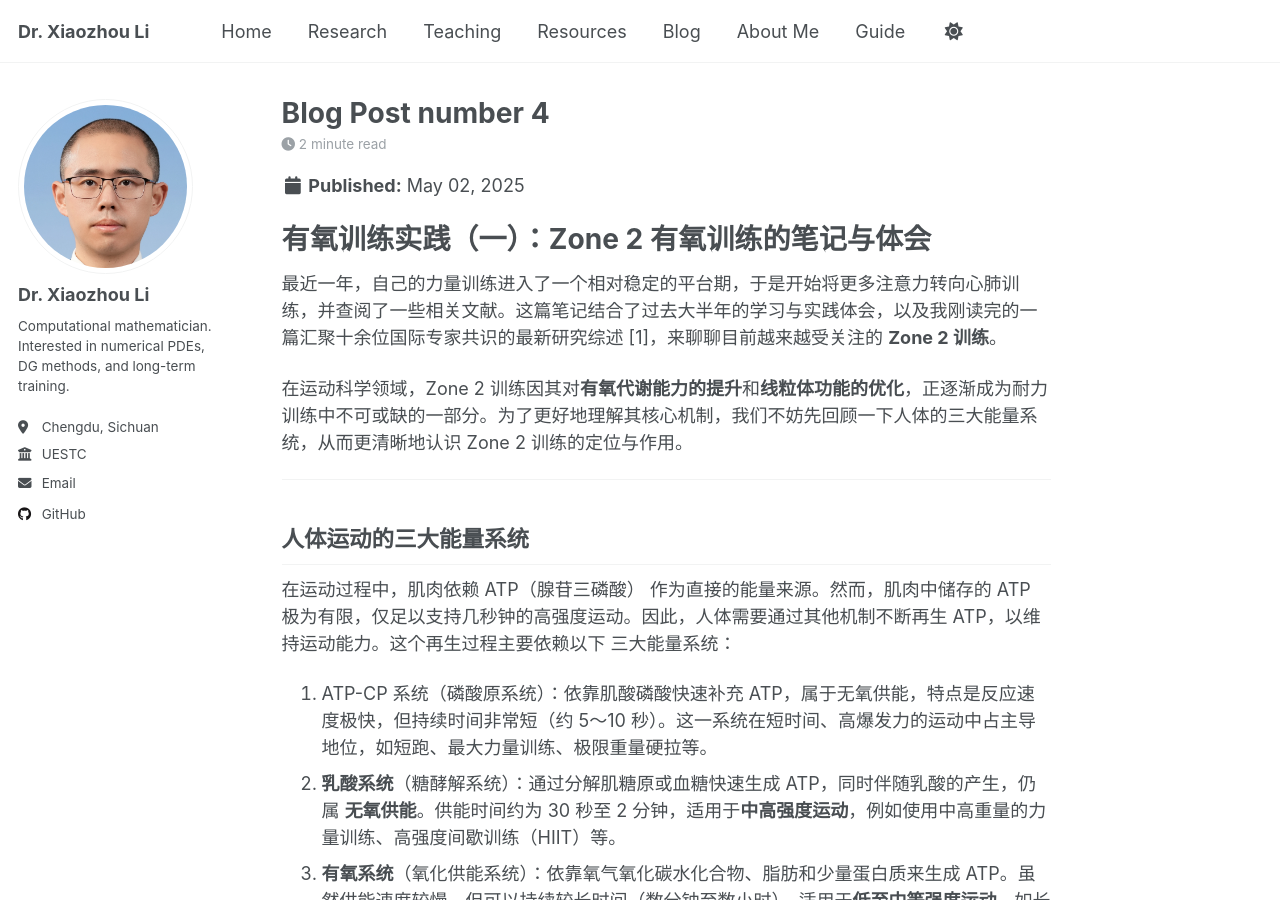
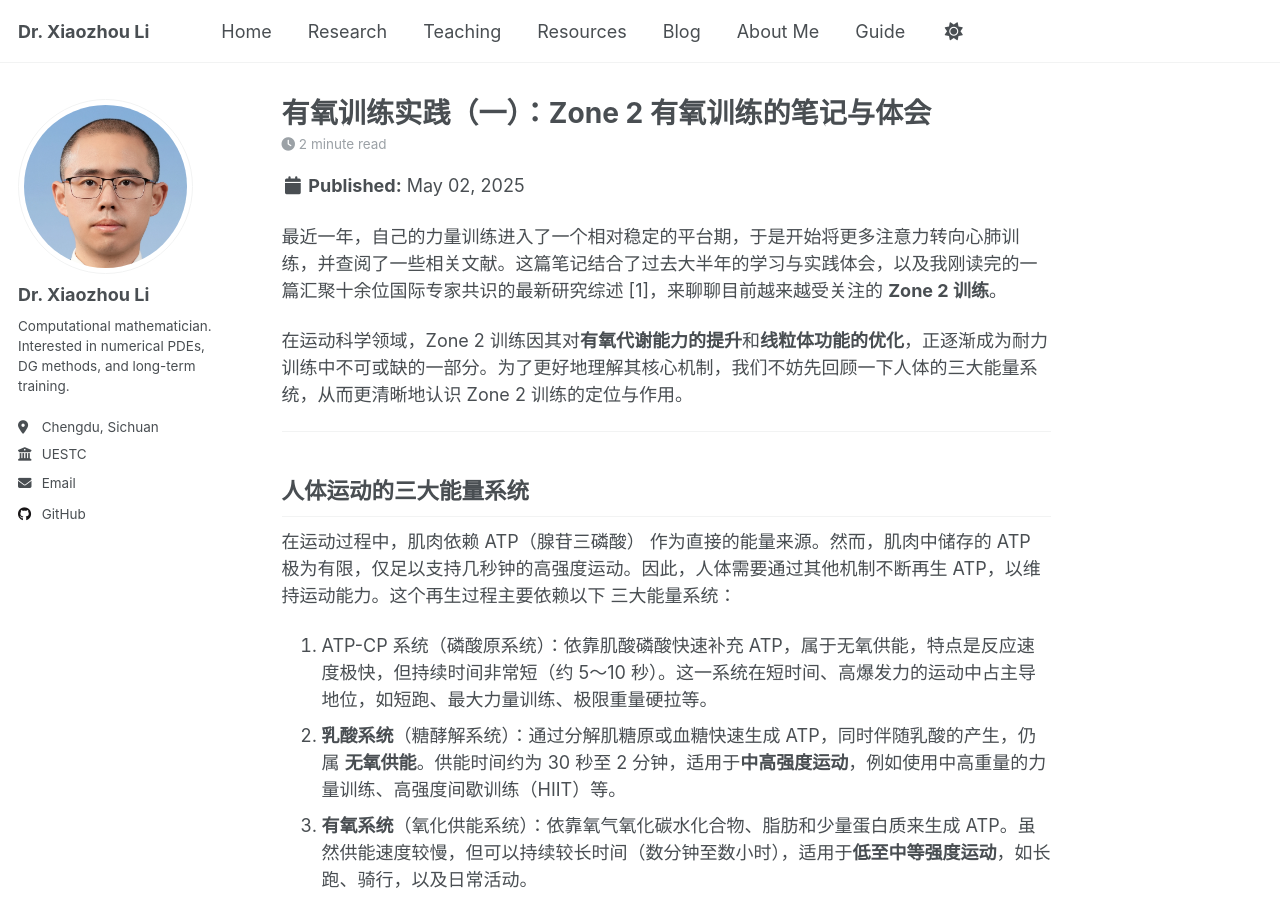
Before and after one commit to xiaozhouli/xiaozhouli.github.io, a Jekyll site: the page built from _posts/2025-05-02-blog-post-1.md, in a window 1280 px wide and 900 px high. Built offline with Jekyll 4.4.1, drawn with Linux system fonts in a browser that asks for light colours.

Commit message:
first post

```diff
--- a/_posts/2025-05-02-blog-post-1.md
+++ b/_posts/2025-05-02-blog-post-1.md
@@ -1,12 +1,10 @@
 ---
-title: 'Blog Post number 4'
+title: '有氧训练实践（一）：Zone 2 有氧训练的笔记与体会'
 date: 2025-05-02
 permalink: /posts/2025/05/blog-post-1/
 tags:
   - cardio
 ---
-
-# 有氧训练实践（一）：Zone 2 有氧训练的笔记与体会
 
 
 最近一年，自己的力量训练进入了一个相对稳定的平台期，于是开始将更多注意力转向心肺训练，并查阅了一些相关文献。这篇笔记结合了过去大半年的学习与实践体会，以及我刚读完的一篇汇聚十余位国际专家共识的最新研究综述 [1]，来聊聊目前越来越受关注的 **Zone 2 训练**。
```
